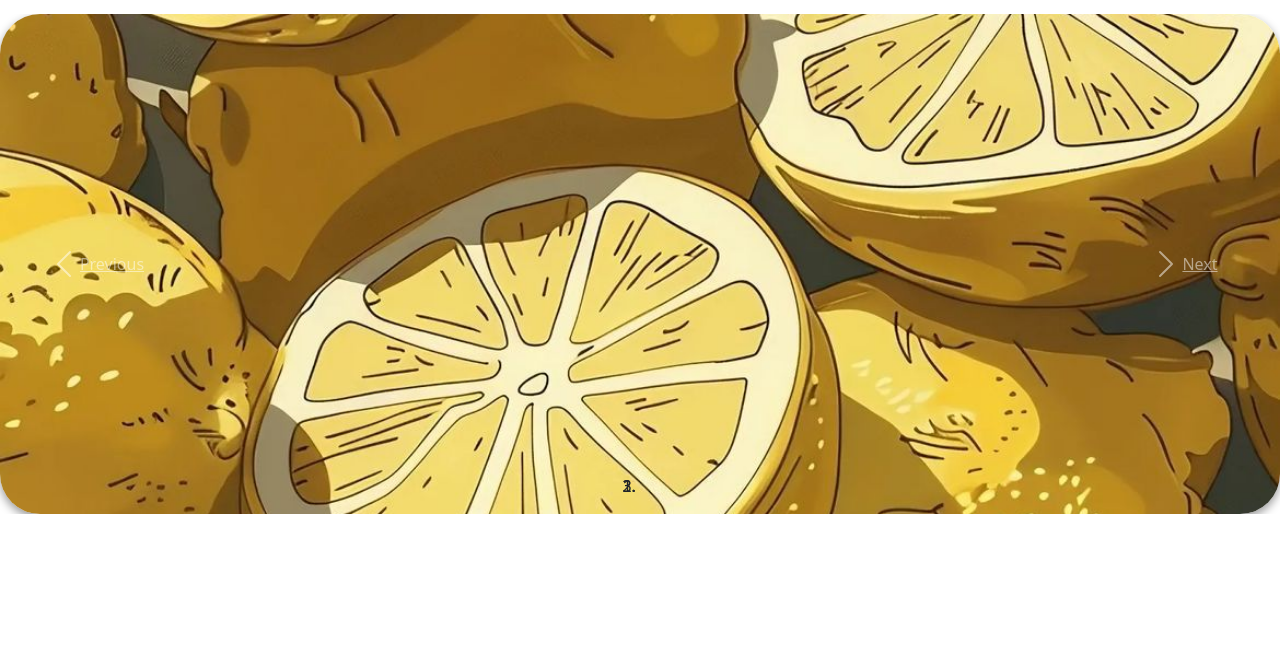
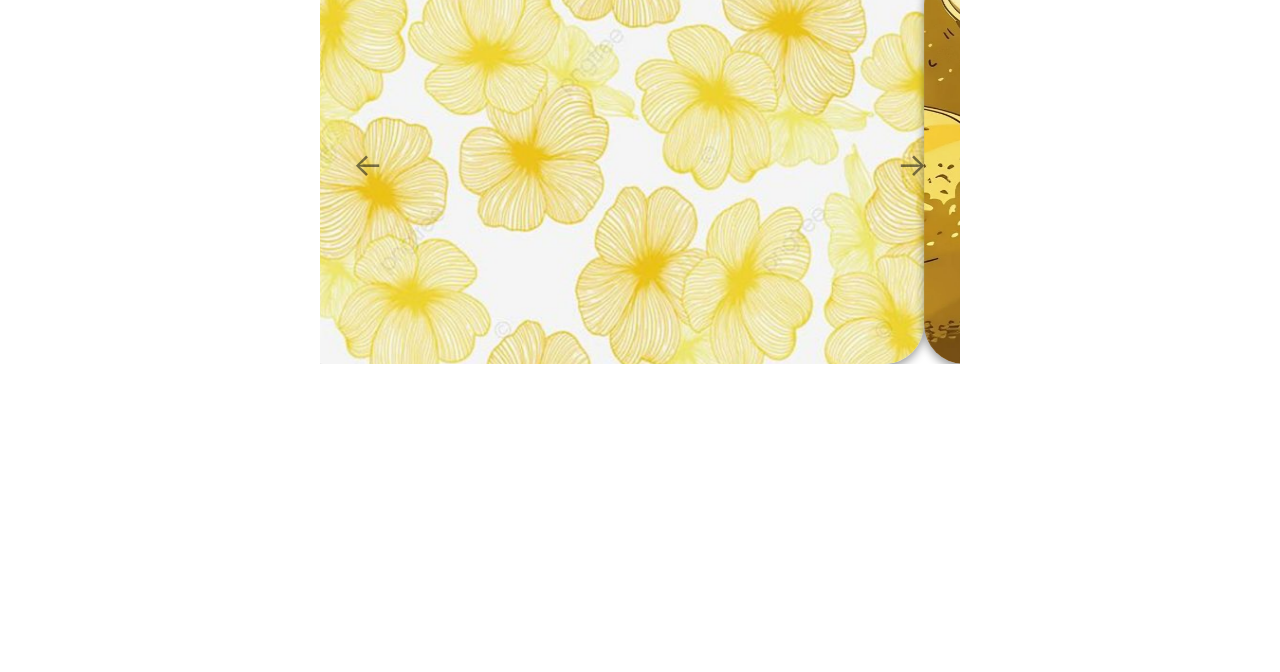
Before and after one commit to shirleysilva24/mi_blog, a plain HTML site: page index.html in a window 1280 px wide. Shown: the part 128-800 px from the top of the page. Drawn offline with nearby package versions, Linux system fonts and the light colour scheme.

Commit message:
Mandar arriba

```diff
--- a/Css/estilos.css
+++ b/Css/estilos.css
@@ -4,8 +4,26 @@
 }
 
 .carousel-item img {
-  height: 500px; /* Altura fija para las imágenes del carrusel */
+  height: 400px; /* Altura fija para las imágenes del carrusel */
   object-fit: cover; /* Esto recorta sin deformar */
   border-radius: 40px; /* Bordes redondeados */
   box-shadow: 0 4px 10px rgba(0, 0, 0, 0.4); /* sombra box-shadow: desplazamiento-x desplazamiento-y desenfoque color; */
 }
+
+.flecha{
+  font-size: 2rem;
+  color: black;
+}
+
+.centrar {
+  display: flex; /* Utiliza flexbox para centrar */
+  justify-content: center; /* Centra horizontalmente */
+  align-items: center;
+  height: 50vh;               /* Altura total de la ventana */
+
+}
+
+#carouselExampleAutoplaying {
+  width: 50%;
+  height: 500px;
+}
--- a/index.html
+++ b/index.html
@@ -10,7 +10,6 @@
 
   <!-- Bootstrap JS sin integrity -->
   <script src="https://cdn.jsdelivr.net/npm/bootstrap@5.3.3/dist/js/bootstrap.bundle.min.js"></script>
-
 
 </head>
 <body>
@@ -41,33 +40,36 @@
 
     <h2>Ir a...</h2>
     <ul> <!--ul para listar las carpetas-->
-        <li><a href="estoy leyendo/index.html">Libros</a></li> <!--li sirve para listar elementos-->
+        <li><a href="Libros/index.html">Libros</a></li> <!--li sirve para listar elementos-->
     </ul>
 
 <!-- Carrusel pequeño y centrado -->
-<div id="carouselExampleIndicators" class="carousel slide" data-bs-ride="carousel" data-bs-interval="3000">
-  <ol class="carousel-indicators">
-    <li data-target="#carouselExampleIndicators" data-slide-to="0" class="active"></li>
-    <li data-target="#carouselExampleIndicators" data-slide-to="1"></li>
-    <li data-target="#carouselExampleIndicators" data-slide-to="2"></li>
-  </ol>
-  <div class="carousel-inner">
-    <div class="carousel-item active">
-      <img class="d-block w-100" src="img/aa40bfdcfdf6a9c0ab812caafc670ba6.jpg" alt="First slide" style="width: 400px;">
-    </div>
-    <div class="carousel-item">
-      <img class="d-block w-100" src="img/eed596b0a34c4e3501a6e7ed06f40d1d.jpg" alt="Second slide" style="width: 400px;">
+<div class="centrar">
+  <div id="carouselExampleAutoplaying" class="carousel slide" data-bs-ride="carousel">
+    <div class="carousel-inner">
+      <div class="carousel-item active">
+        <img src="img/aa40bfdcfdf6a9c0ab812caafc670ba6.jpg" class="d-block w-100" alt="...">
+      </div>
+      <div class="carousel-item">
+        <img src="img/eed596b0a34c4e3501a6e7ed06f40d1d.jpg" class="d-block w-100" alt="...">
+      </div>
+    <button class="carousel-control-prev" type="button" data-bs-target="#carouselExampleAutoplaying" data-bs-slide="prev">
+      <div class="flecha">←</div>
+    </button>
+
+    <button class="carousel-control-next" type="button" data-bs-target="#carouselExampleAutoplaying" data-bs-slide="next">
+      <div class="flecha">→</div>
+    </button>
     </div>
   </div>
-  <a class="carousel-control-prev" href="#carouselExampleIndicators" role="button" data-slide="prev">
-    <span class="carousel-control-prev-icon" aria-hidden="true"></span>
-    <span class="sr-only">Previous</span>
-  </a>
-  <a class="carousel-control-next" href="#carouselExampleIndicators" role="button" data-slide="next">
-    <span class="carousel-control-next-icon" aria-hidden="true"></span>
-    <span class="sr-only">Next</span>
-  </a>
 </div>
+
+
+
+<!--Funcionamiento-->
+<script src="https://code.jquery.com/jquery-3.2.1.slim.min.js" integrity="sha384-KJ3o2DKtIkvYIK3UENzmM7KCkRr/rE9/Qpg6aAZGJwFDMVNA/GpGFF93hXpG5KkN" crossorigin="anonymous"></script>
+<script src="https://cdn.jsdelivr.net/npm/popper.js@1.12.9/dist/umd/popper.min.js" integrity="sha384-ApNbgh9B+Y1QKtv3Rn7W3mgPxhU9K/ScQsAP7hUibX39j7fakFPskvXusvfa0b4Q" crossorigin="anonymous"></script>
+<script src="https://cdn.jsdelivr.net/npm/bootstrap@4.0.0/dist/js/bootstrap.min.js" integrity="sha384-JZR6Spejh4U02d8jOt6vLEHfe/JQGiRRSQQxSfFWpi1MquVdAyjUar5+76PVCmYl" crossorigin="anonymous"></script>
 
 </body>
 </html>
```
Also changed, not shown: Estoy leyendo/index.html (deleted, +0 -15 lines), Libros/Libro1.html (renamed from Estoy leyendo/Libro1.html, +29 -0 lines), Libros/index.html (+11 -2 lines).
